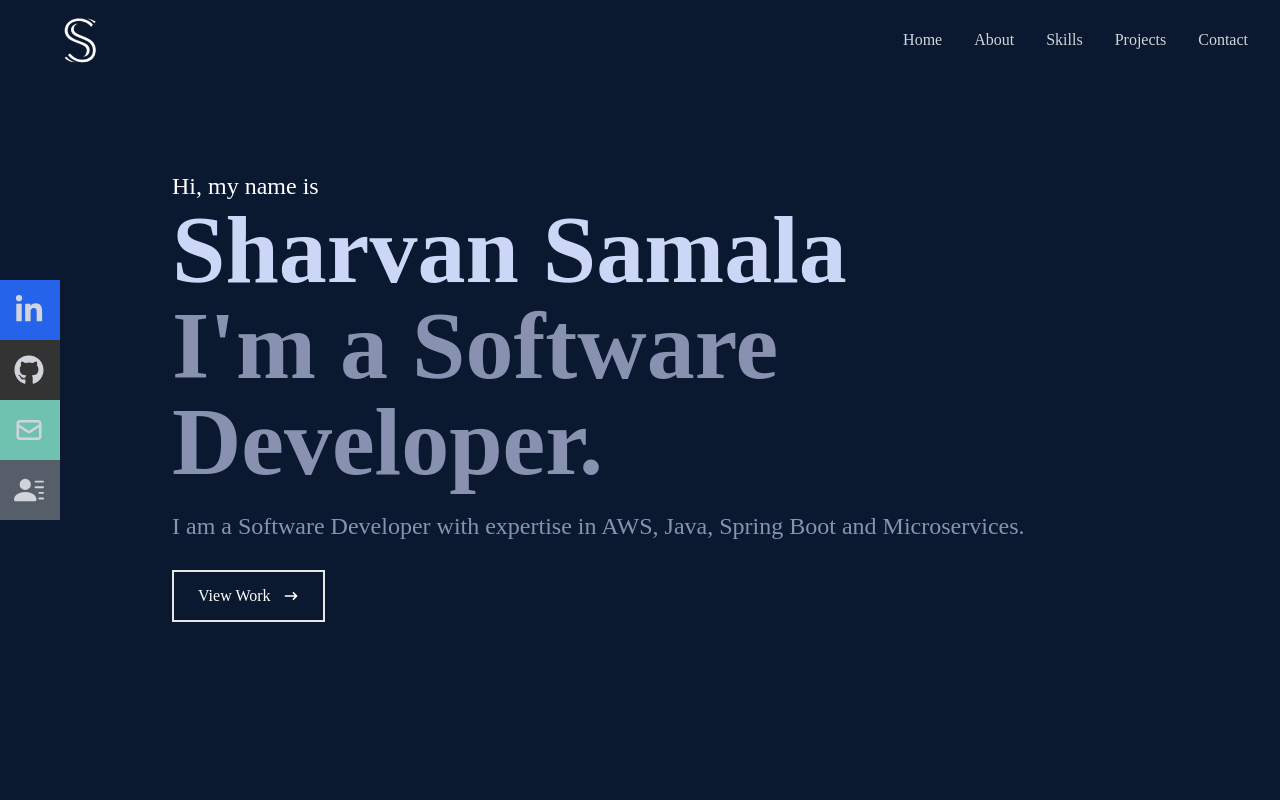
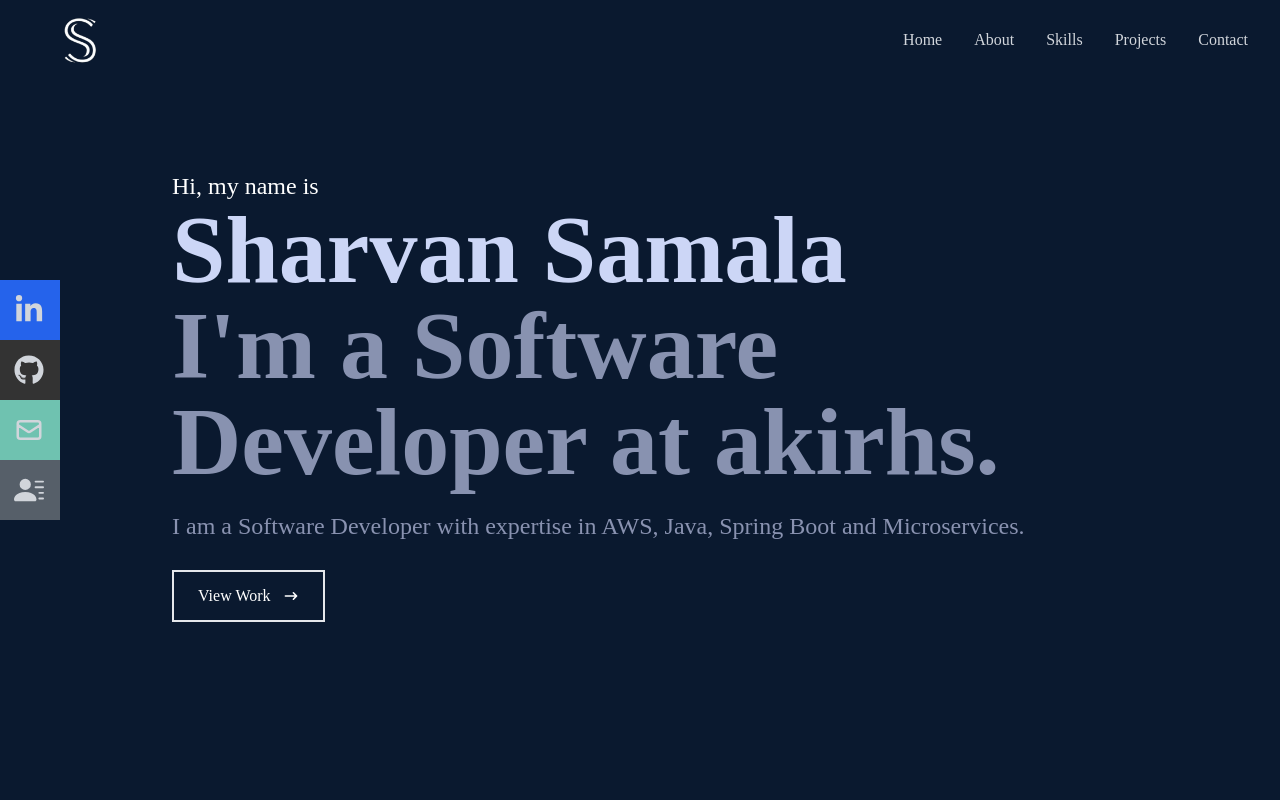
Before and after one commit to Sharvansamala/portfolio, a React (Create React App) app: page / in a window 1280 px wide. Shown: the top 800 px of the page. Built offline with nearby package versions, Linux system fonts and the light colour scheme.

Commit message:
Added akirhs in home.jsx file

```diff
--- a/src/components/Home.jsx
+++ b/src/components/Home.jsx
@@ -9,7 +9,7 @@ const Home = () => {
             <div className='max-w-[1000px] mx-auto px-8 flex flex-col justify-center h-full'>
                 <p className='text-white text-2xl'>Hi, my name is</p>
                 <h1 className='text-4xl sm:text-8xl font-bold text-[#ccd6f6]'>Sharvan Samala</h1>
-                <h2 className='text-4xl sm:text-8xl font-bold text-[#8892b0]'>I'm a Software Developer.</h2>
+                <h2 className='text-4xl sm:text-8xl font-bold text-[#8892b0]'>I'm a Software Developer at akirhs.</h2>
                 <p className='text-[#8992b0] py-5 max-w-700px text-2xl'>I am a Software Developer with expertise in AWS, Java, Spring Boot and Microservices.</p>
                 <div>
                     <button className='text-white group border-2 px-6 py-3 my-2 flex items-center hover:bg-[#15434e] hover:border-[#15434e]' >
```
